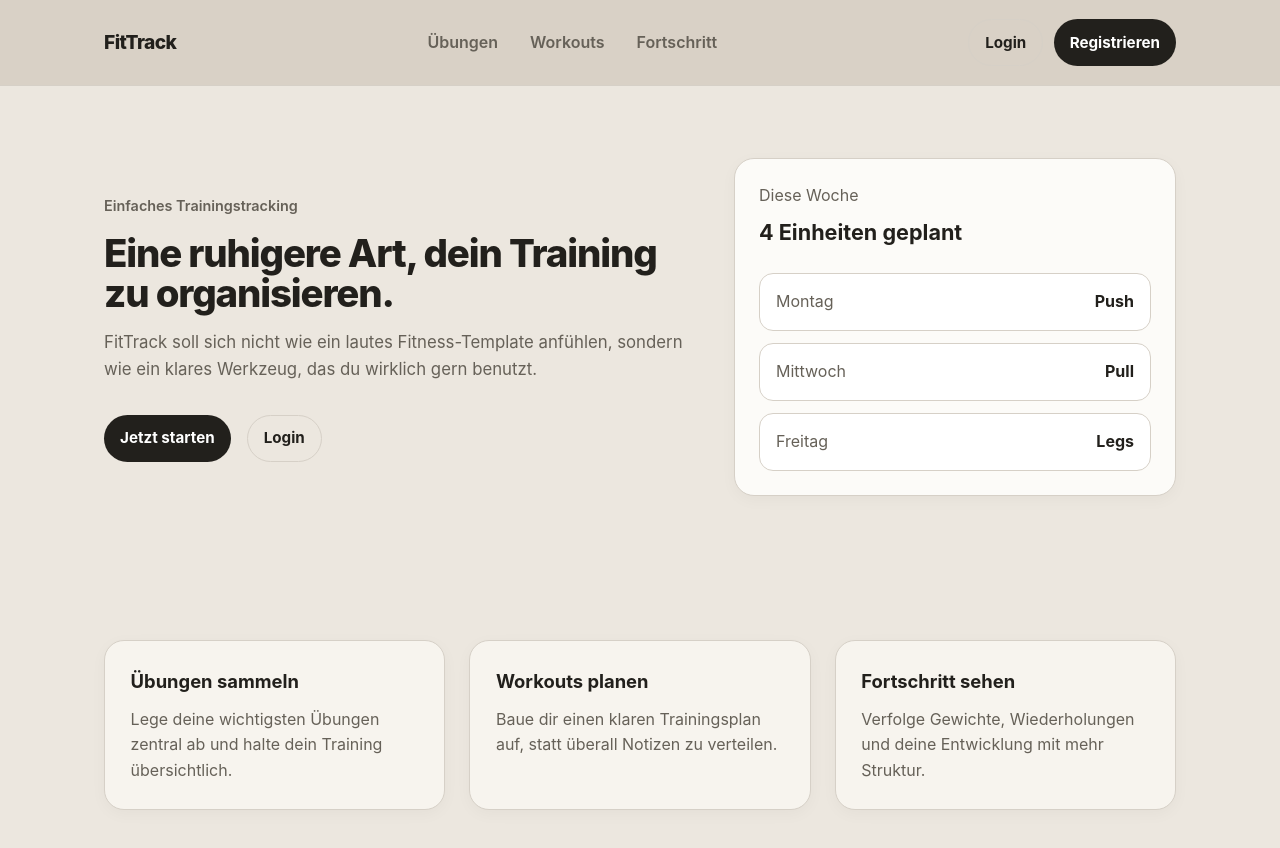
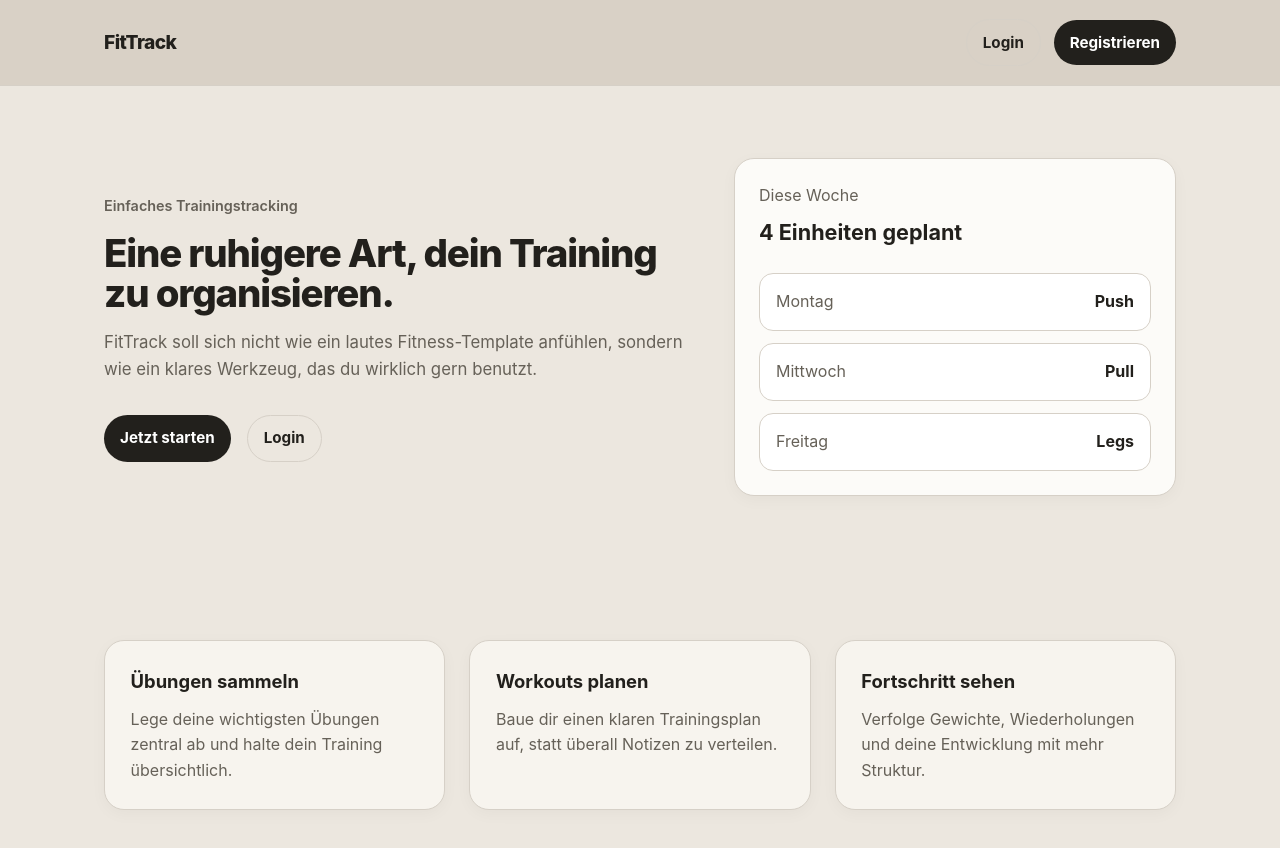
Before and after one commit to Limason17/fittrack-ipt7.1, a Vue app in the folder frontend/: page / in a window 1280 px wide. Shown: the top 848 px of the page. Built offline with nearby package versions, Linux system fonts and the light colour scheme.

Commit message:
feat(navbar): show auth-aware navigation and logout state

```diff
--- a/frontend/src/components/Navbar.vue
+++ b/frontend/src/components/Navbar.vue
@@ -1,5 +1,17 @@
 <script setup>
-import { RouterLink } from 'vue-router'
+import { computed } from 'vue'
+import { RouterLink, useRouter } from 'vue-router'
+import { authUser, authToken, logout } from '../utils/auth'
+
+const router = useRouter()
+
+const loggedIn = computed(() => !!authToken.value)
+const user = computed(() => authUser.value)
+
+function handleLogout() {
+  logout()
+  router.push('/login')
+}
 </script>
 
 <template>
@@ -8,15 +20,26 @@ import { RouterLink } from 'vue-router'
       <div class="nav-inner">
         <RouterLink to="/" class="brand">FitTrack</RouterLink>
 
-        <div class="nav-links">
+        <div v-if="loggedIn" class="nav-links">
           <RouterLink to="/exercises">Übungen</RouterLink>
           <RouterLink to="/workouts">Workouts</RouterLink>
           <RouterLink to="/progress">Fortschritt</RouterLink>
         </div>
 
         <div class="nav-actions">
-          <RouterLink to="/login" class="btn btn-secondary">Login</RouterLink>
-          <RouterLink to="/register" class="btn btn-primary">Registrieren</RouterLink>
+          <template v-if="loggedIn">
+            <span class="user-name">
+              {{ user?.username || 'Angemeldet' }}
+            </span>
+            <button class="btn btn-primary" @click="handleLogout">
+              Logout
+            </button>
+          </template>
+
+          <template v-else>
+            <RouterLink to="/login" class="btn btn-secondary">Login</RouterLink>
+            <RouterLink to="/register" class="btn btn-primary">Registrieren</RouterLink>
+          </template>
         </div>
       </div>
     </div>
@@ -64,7 +87,13 @@ import { RouterLink } from 'vue-router'
 
 .nav-actions {
   display: flex;
-  gap: 0.65rem;
+  align-items: center;
+  gap: 0.8rem;
+}
+
+.user-name {
+  font-weight: 700;
+  color: var(--text);
 }
 
 @media (max-width: 900px) {
```
